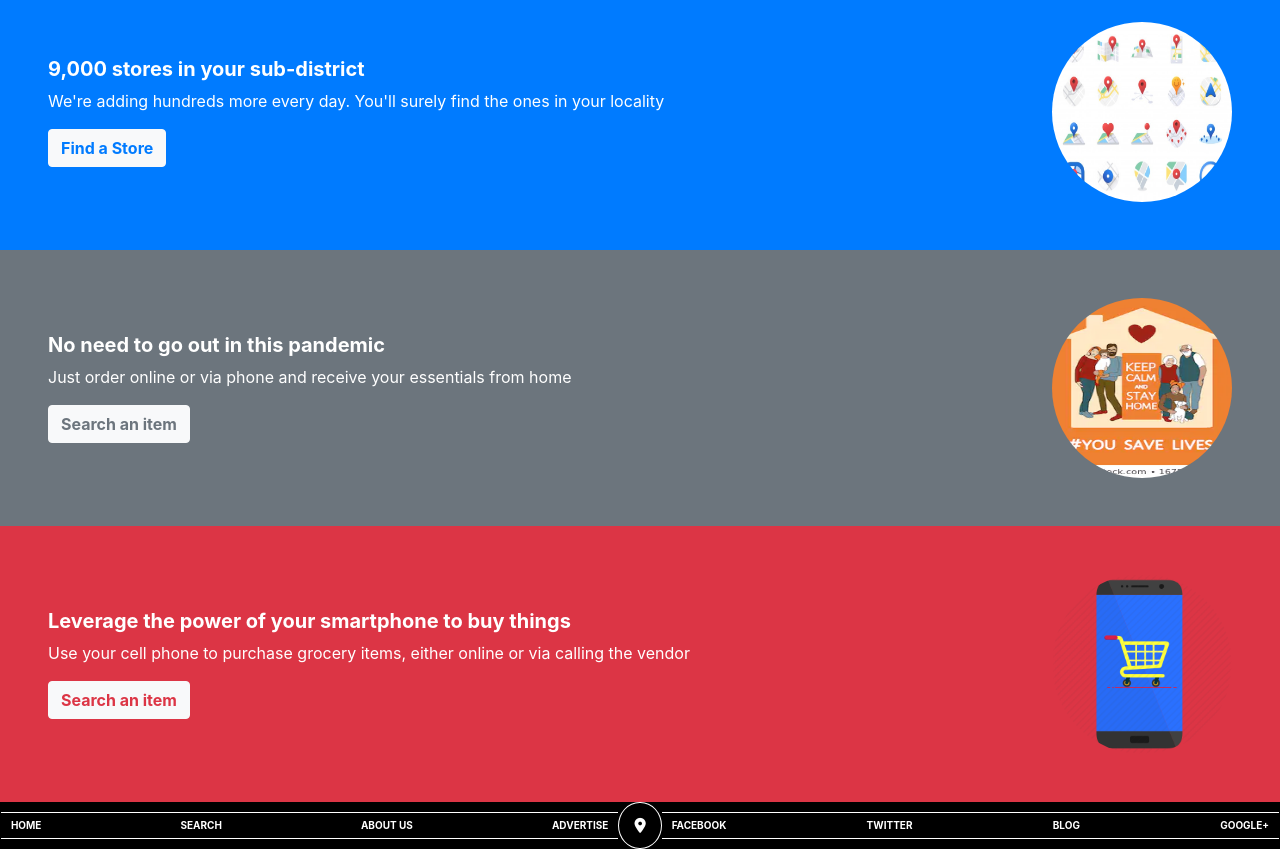
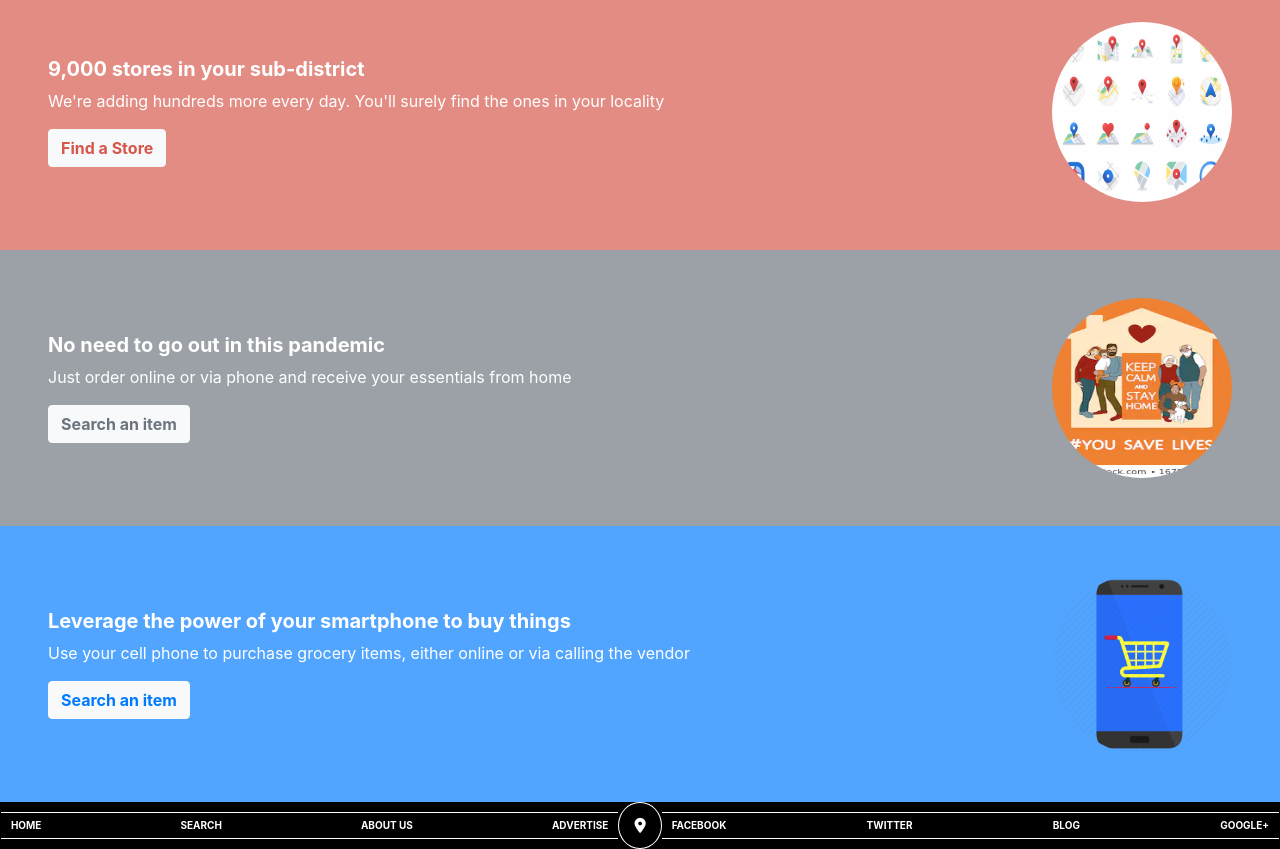
Before and after one commit to anewman15/bootstrap-nearby-groceries, a plain HTML site: page index.html in a window 1280 px wide. Shown: the part 1160-2009 px from the top of the page. Drawn offline with Linux system fonts and the light colour scheme.

Commit message:
Adjust bg color of call to action section

```diff
--- a/index.html
+++ b/index.html
@@ -77,17 +77,17 @@
     </div>
   </section>
   <section class="">
-    <div class="bg-primary p-5">
+    <div class="store-count p-5">
       <div class="media">
         <div class="media-body align-self-center mr-3">
           <h5 class="mt-0 text-white h5 font-weight-bold">9,000 stores in your sub-district</h5>
           <p class="text-white">We're adding hundreds more every day. You'll surely find the ones in your locality</p>
-          <a class="btn btn-light text-primary font-weight-bold" href="">Find a Store</a>
+          <a class="btn btn-light text-grocery-pink font-weight-bold" href="">Find a Store</a>
         </div>
         <img class="rounded-circle align-self-center" src="./images/location.jpg" alt="Generic placeholder image">
       </div>
     </div>
-    <div class="bg-secondary p-5">
+    <div class="stay-home p-5">
       <div class="media">
         <div class="media-body align-self-center mr-3">
           <h5 class="mt-0 text-white h5 font-weight-bold">No need to go out in this pandemic</h5>
@@ -97,12 +97,12 @@
         <img class="rounded-circle align-self-center" src="./images/stay-home.webp" alt="Generic placeholder image">
       </div>
     </div>
-    <div class="bg-danger p-5">
+    <div class="use-smartphone p-5">
       <div class="media">
         <div class="media-body align-self-center mr-3">
           <h5 class="mt-0 text-white h5 font-weight-bold">Leverage the power of your smartphone to buy things</h5>
           <p class="text-white">Use your cell phone to purchase grocery items, either online or via calling the vendor</p>
-          <a class="btn btn-light text-danger font-weight-bold" href="">Search an item</a>
+          <a class="btn btn-light text-primary font-weight-bold" href="">Search an item</a>
         </div>
         <img class="rounded-circle align-self-center" src="./images/smartphone.png" alt="Generic placeholder image">
       </div>
--- a/main.scss
+++ b/main.scss
@@ -24,6 +24,20 @@ html {
   .fas {
     font-size: 35px;
   }
+}
+
+.store-count {
+  background: theme-color-level(grocery-pink, -4);
+}
+
+.stay-home {
+  background: theme-color-level(secondary, -4);
+
+}
+
+.use-smartphone {
+  background: theme-color-level(primary, -4);
+
 }
 
 .media {
```
Also changed, not shown: main.css, 1 other file.
